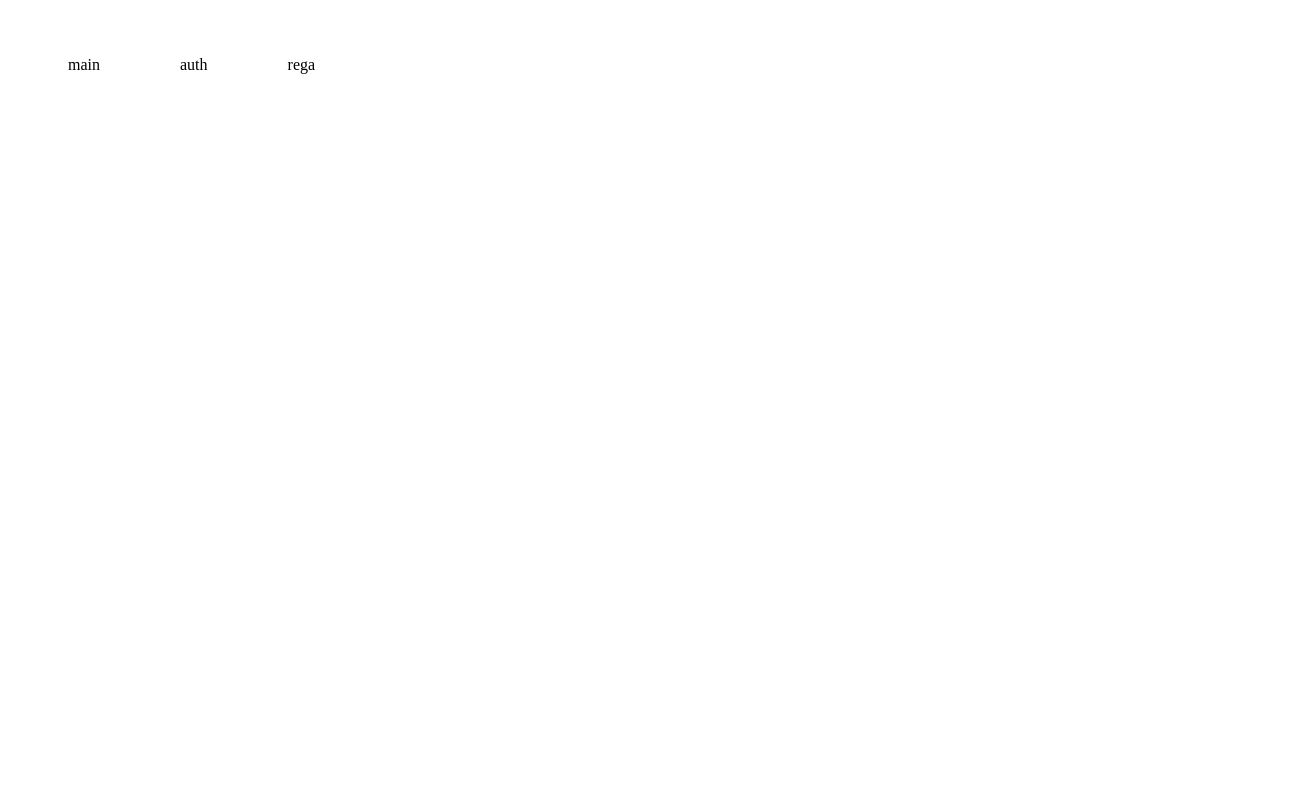
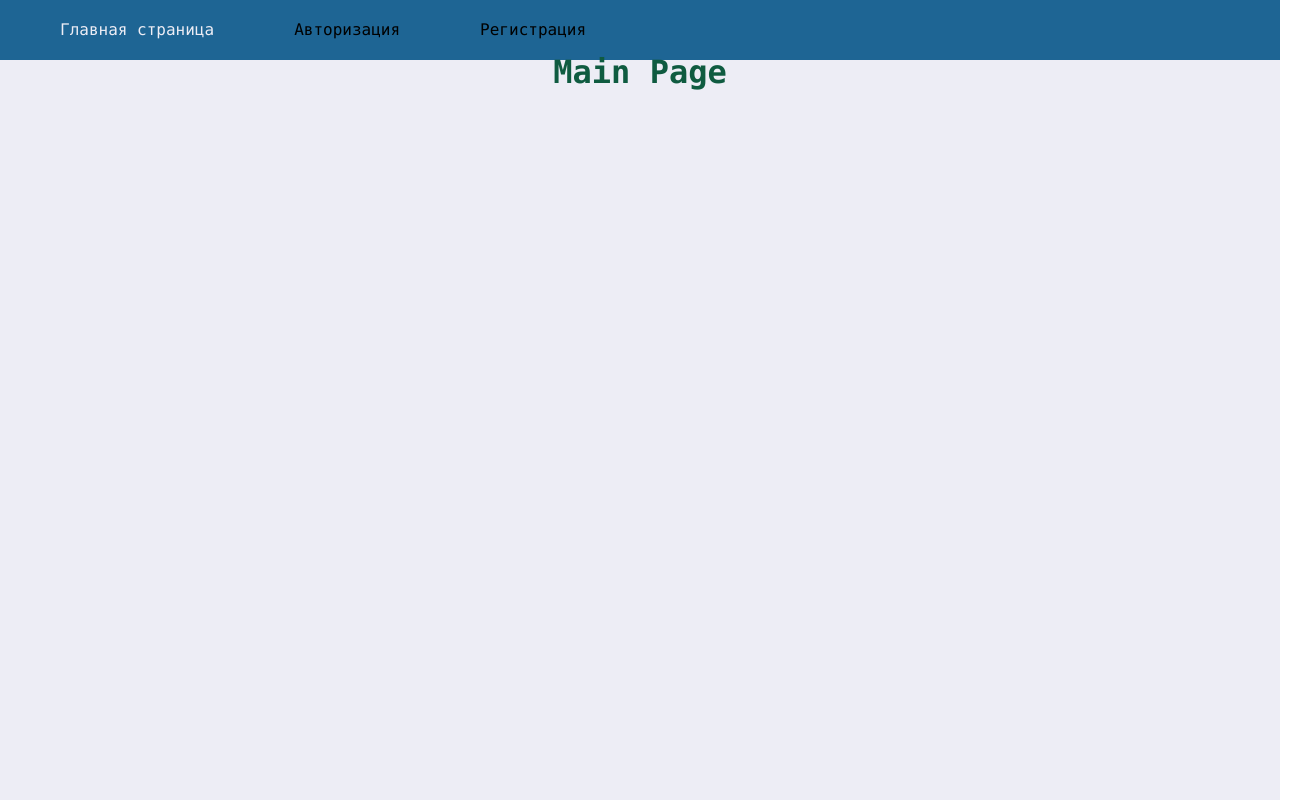
Before and after one commit to MashaShamash/Game, a React (Vite) app in the folder client/: page / in a window 1280 px wide. Shown: the whole page, 1312 px wide, since content can reach past the window. Built offline with nearby package versions, Linux system fonts and the light colour scheme; no server answers.

Commit message:
mainPageComponents

```diff
--- a/client/src/app/App.tsx
+++ b/client/src/app/App.tsx
@@ -3,6 +3,7 @@ import Navbar from '../widgets/ui/Navbar/Navbar';
 import AppRoutes from './provider/router/AppRoutes';
 import { useAppDispatch } from './store/store';
 import { refreshTokens } from '../entities/users/authSlice';
+import './styles/index.css';
 
 function App(): JSX.Element {
   const dispatch = useAppDispatch();
--- a/client/src/app/provider/router/AppRoutes.tsx
+++ b/client/src/app/provider/router/AppRoutes.tsx
@@ -2,13 +2,14 @@ import React from 'react';
 import { Route, Routes } from 'react-router-dom';
 import AuthorizationPage from '../../../page/AuthPages/AuthorizationPage';
 import RegistrationPage from '../../../page/AuthPages/RegistrationPage';
+import MainPage from '../../../page/MainPage/MainPage';
 
 function AppRoutes(): JSX.Element {
   return (
     <Routes>
-      <Route path="/" />
-      <Route path="/signIn" element={<AuthorizationPage />} />
-      <Route path="/signUp" element={<RegistrationPage />} />
+      <Route path="/" element={<MainPage />}/>
+      <Route path="/authorization" element={<AuthorizationPage />} />
+      <Route path="/registration" element={<RegistrationPage />} />
     </Routes>
   );
 }
--- a/client/src/app/store/rootReducer.ts
+++ /dev/null
@@ -1,6 +0,0 @@
-import { combineReducers } from 'redux';
-
-const rootReducer = combineReducers({
-});
-
-export default rootReducer;
--- /dev/null
+++ b/client/src/app/styles/index.css
@@ -0,0 +1,18 @@
+@import './reset';
+@import './variable/global';
+
+.app {
+  font: var(--font-m);
+  background: var(--bg-color);
+  color: var(--primary-color);
+  min-height: 100vh;
+}
+
+.content-page {
+  display: flex;
+}
+
+.page-wrapper {
+  flex-grow: 1;
+  padding: 20px;
+}
--- /dev/null
+++ b/client/src/app/styles/reset.css
@@ -0,0 +1,13 @@
+* {
+  margin: 0;
+  padding: 0;
+  box-sizing: border-box;
+}
+
+input,
+button,
+textarea,
+select {
+  margin: 0;
+  font: inherit;
+}
--- /dev/null
+++ b/client/src/app/styles/variable/global.css
@@ -0,0 +1,23 @@
+:root {
+  --font-family-main: consolas, 'Times New Roman', serif;
+  --font-size-m: 16px;
+  --font-line-m: 24px;
+
+  --font-m: var(--font-size-m) / var(--font-line-m) var(--font-family-main);
+  --font-size-l: 24px;
+  --font-line-l: 32px;
+  --font-l: var(--font-size-l) / var(--font-line-l) var(--font-family-main);
+  --navbar-height: 60px;
+
+  --sidebar-width: 300px;
+  --sidebar-width-collapsed: 100px;
+}
+
+.app {
+  --bg-color: #ededf5;
+  --inverted-bg-color: #07568ae5;
+  --primary-color: #0f5b40;
+  --secondary-color: #000000;
+  --inverted-primary-color: #051114;
+  --inverted-secondary-color: #000101;
+}
--- a/client/src/page/AuthPages/AuthorizationPage.tsx
+++ b/client/src/page/AuthPages/AuthorizationPage.tsx
@@ -31,7 +31,7 @@ function AuthorizationPage(): JSX.Element {
         value={password}
         onChange={(e) => setPassword(e.target.value)}
       />
-      <button type="submit">login</button>
+      <button type="submit">Войти</button>
     </form>
   );
 }
--- a/client/src/page/AuthPages/RegistrationPage.tsx
+++ b/client/src/page/AuthPages/RegistrationPage.tsx
@@ -69,11 +69,13 @@ function RegistrationPage(): JSX.Element {
       <br />
       <div className="button-container">
         <Button type="submit" theme={ThemeButton.PRIMARY}>
-          Sign up
+          Войти
         </Button>
-        <Link to="/sign-in" className="login-button">
-          Sign in
-        </Link>
+        <Button type="button" theme={ThemeButton.PRIMARY}>
+          <Link to="/authorization" className="login-button">
+            Регистрация
+          </Link>
+        </Button>
       </div>
     </form>
   );
--- a/client/src/page/AuthPages/styles/auth.css
+++ b/client/src/page/AuthPages/styles/auth.css
@@ -5,7 +5,7 @@ form {
   width: 400px;
   min-height: 250px;
   max-height: 600px;
-  margin: 0 auto;
+  margin: 30px auto;
   padding: 20px;
   border: 1px solid #ccc;
   border-radius: 10px;
--- /dev/null
+++ b/client/src/page/MainPage/MainPage.tsx
@@ -0,0 +1,18 @@
+import React from 'react';
+import './styles/mainPage.css';
+import Button, { ThemeButton } from '../../shared/ui/Button/Button';
+
+function MainPage(): JSX.Element {
+    let user = false;
+
+  return (
+    <div className="MainPage">
+      <h1>Main Page</h1>
+      {user && (
+        <Button type='button' theme={ThemeButton.PRIMARY}>Выйти</Button>
+      )}
+    </div>
+  );
+}
+
+export default MainPage;
--- /dev/null
+++ b/client/src/page/MainPage/styles/mainPage.css
@@ -0,0 +1,5 @@
+.MainPage {
+    display: flex;
+    align-items: center;
+    justify-content: center;
+}
--- a/client/src/widgets/ui/Navbar/Navbar.tsx
+++ b/client/src/widgets/ui/Navbar/Navbar.tsx
@@ -10,19 +10,19 @@ function Navbar(): JSX.Element {
     <nav className="Navbar">
       <ul>
         <li>
-          <NavLink to="/">main</NavLink>
+          <NavLink to="/">Главная страница</NavLink>
         </li>
         {user ? (
           <li>
-            <NavLink to="/">logout</NavLink>
+            <NavLink to="/">Выйти</NavLink>
           </li>
         ) : (
           <>
             <li>
-              <NavLink to="/signIn">auth</NavLink>
+              <NavLink to="/authorization">Авторизация</NavLink>
             </li>
             <li>
-              <NavLink to="/signUp">rega</NavLink>
+              <NavLink to="/registration">Регистрация</NavLink>
             </li>
           </>
         )}
```
Also changed, not shown: 2 other files (tests, documents, lock files or other folders).
